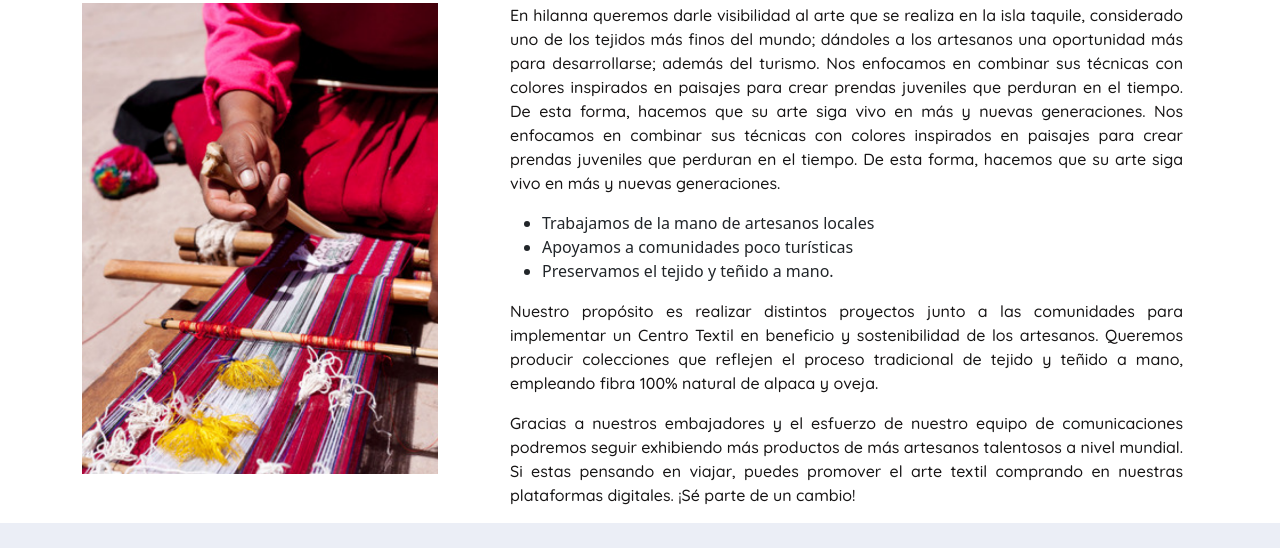
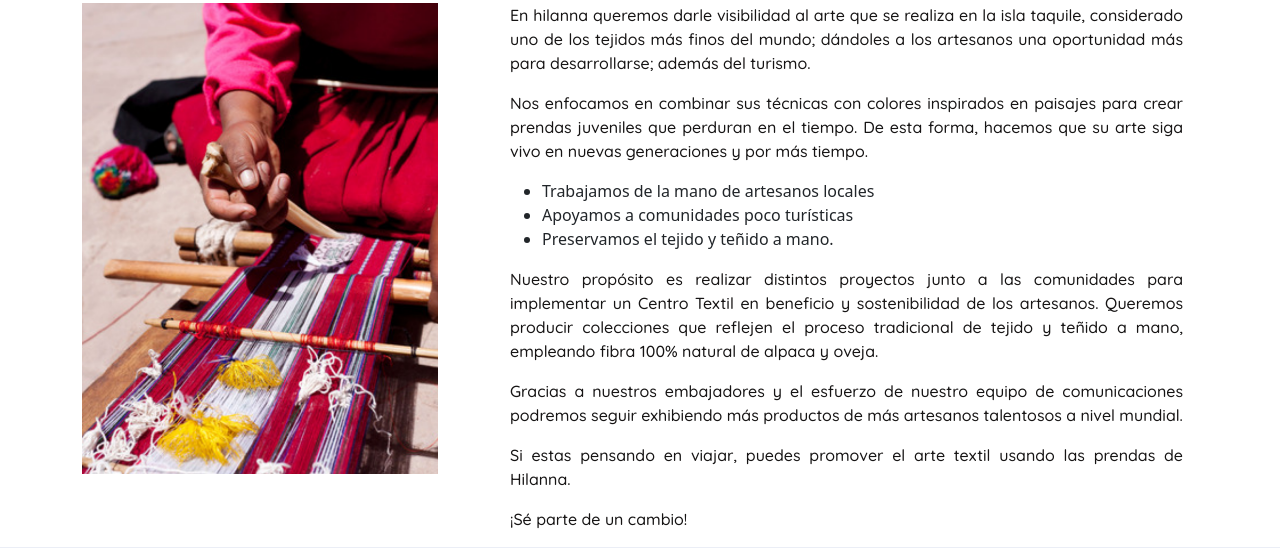
Before and after one commit to tanianaula/SASS, a website: page pages/acercade.html in a window 1280 px wide. Shown: the part 185-733 px from the top of the page. Drawn offline with nearby package versions, Linux system fonts and the light colour scheme.

Commit message:
se ordenó los <p>

```diff
--- a/pages/acercade.html
+++ b/pages/acercade.html
@@ -62,8 +62,10 @@
         <div class="col-lg-8 align-items-end acercade">
           <div class="content ps-0 ps-lg-5">
             <p class="acercade">
-              En hilanna queremos darle visibilidad al arte que se realiza en la isla taquile, considerado uno de los tejidos más finos del mundo; dándoles a los artesanos una oportunidad más para desarrollarse; además del turismo. Nos enfocamos en combinar sus técnicas con colores inspirados en paisajes para crear prendas juveniles que perduran en el tiempo. De esta forma, hacemos que su arte siga vivo en más y nuevas generaciones.
-              Nos enfocamos en combinar sus técnicas con colores inspirados en paisajes para crear prendas juveniles que perduran en el tiempo. De esta forma, hacemos que su arte siga vivo en más y nuevas generaciones.
+              En hilanna queremos darle visibilidad al arte que se realiza en la isla taquile, considerado uno de los tejidos más finos del mundo; dándoles a los artesanos una oportunidad más para desarrollarse; además del turismo.
+            </p>
+            <p>
+              Nos enfocamos en combinar sus técnicas con colores inspirados en paisajes para crear prendas juveniles que perduran en el tiempo. De esta forma, hacemos que su arte siga vivo en nuevas generaciones y por más tiempo.
             </p>
             <ul>
               <li><i class="bi bi-check2-all"></i> Trabajamos de la mano de artesanos locales</li>
@@ -75,8 +77,13 @@
               Queremos producir colecciones que reflejen el proceso tradicional de tejido y teñido a mano, empleando fibra 100% natural de alpaca y oveja.
             </p>
             <p>
-            Gracias a nuestros embajadores y el esfuerzo de nuestro equipo de comunicaciones podremos seguir exhibiendo más productos de más artesanos talentosos a nivel mundial.
-            Si estas pensando en viajar, puedes promover el arte textil comprando en nuestras plataformas digitales. ¡Sé parte de un cambio!
+              Gracias a nuestros embajadores y el esfuerzo de nuestro equipo de comunicaciones podremos seguir exhibiendo más productos de más artesanos talentosos a nivel mundial.
+            </p>
+            <p>
+              Si estas pensando en viajar, puedes promover el arte textil usando las prendas de Hilanna.
+            </p>
+            <p>
+              ¡Sé parte de un cambio!
             </p>
           </div>
         </div>
```
Also changed, not shown: index.html (+10 -3 lines).
